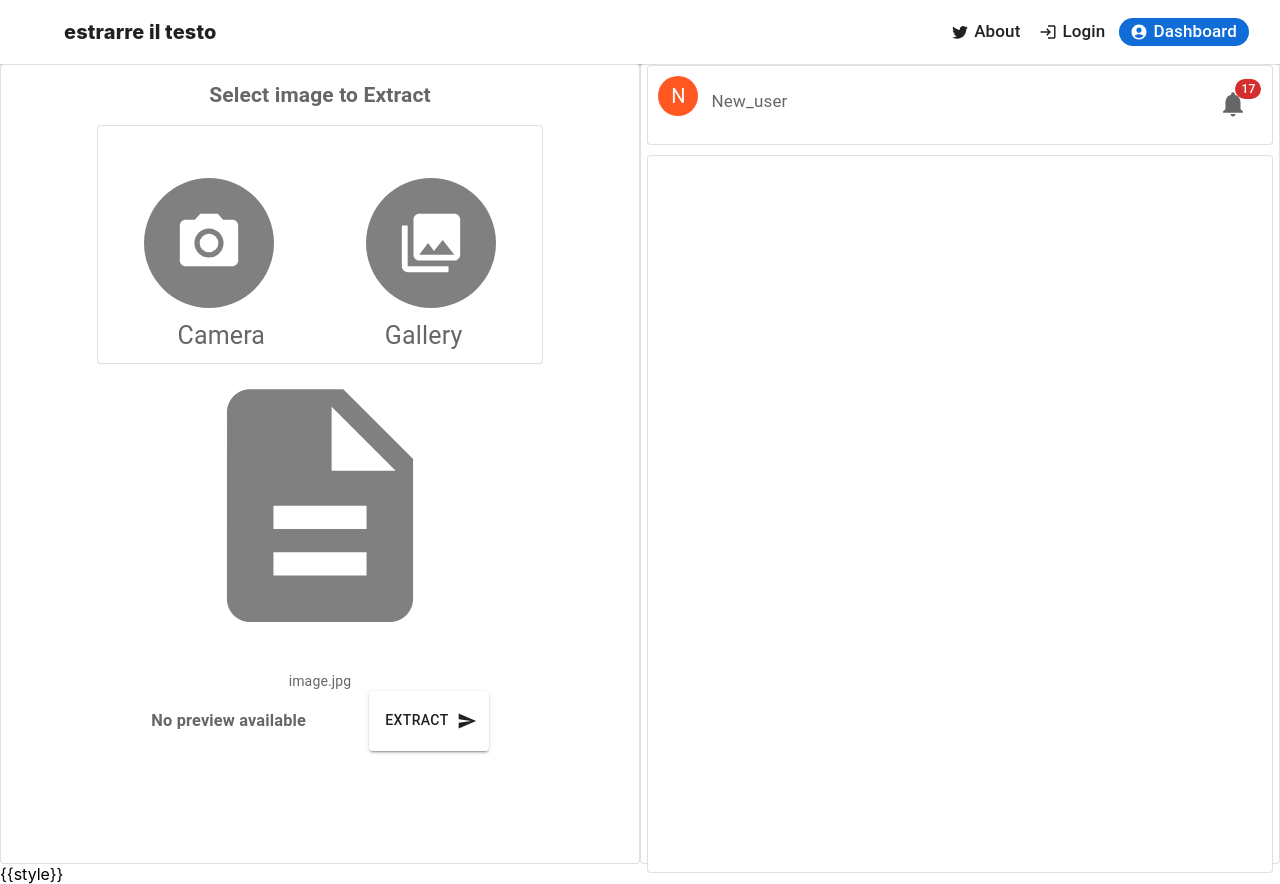
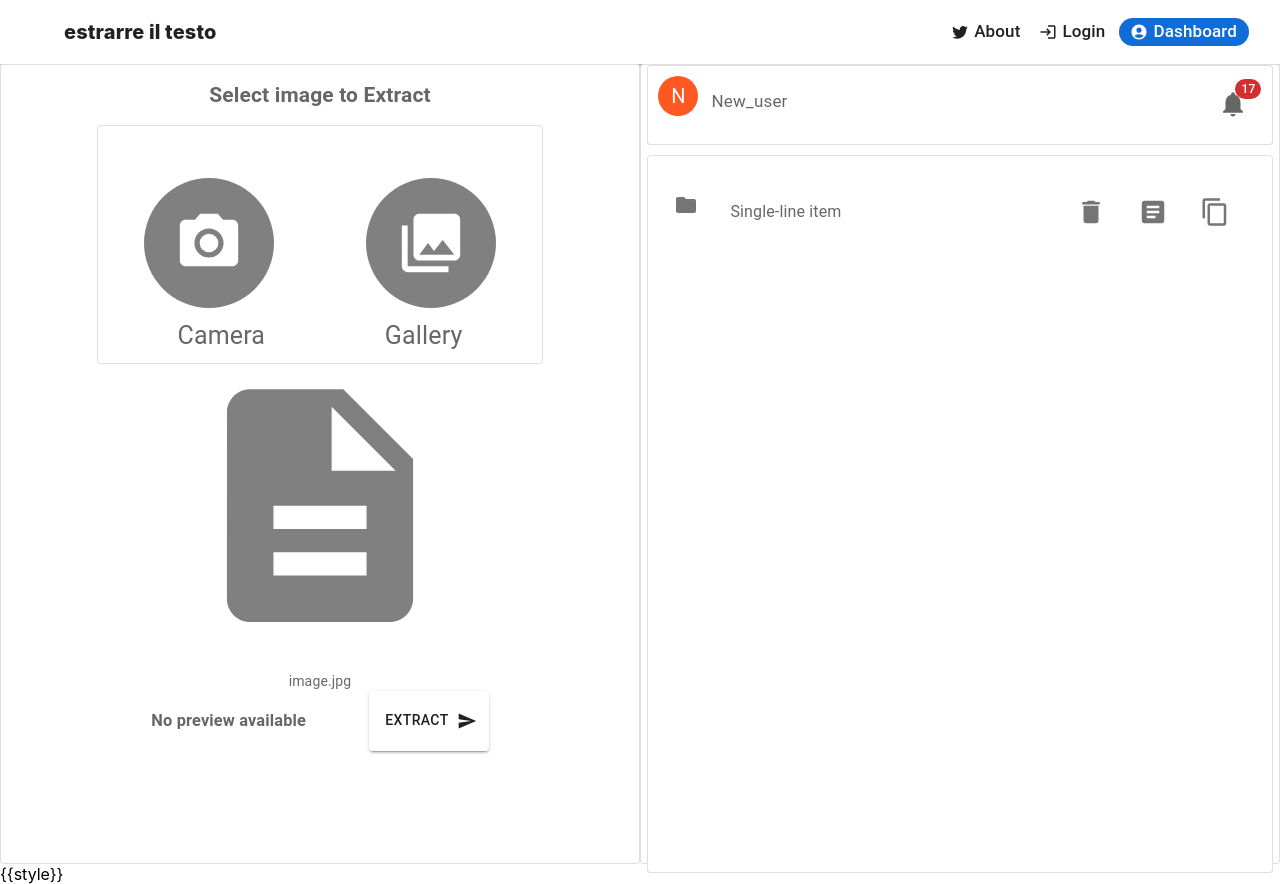
Before and after one commit to JohnnyOhms/FileText-Extractor, a React (Create React App) app: page /dashboard in a window 1280 px wide. Built offline with nearby package versions, Linux system fonts and the light colour scheme.

Commit message:
sectionTwo component added

```diff
--- a/src/component/Dash-SectionTwo.js
+++ b/src/component/Dash-SectionTwo.js
@@ -2,9 +2,19 @@ import React from "react";
 import { SectionTwoDiv } from "../styles/styledDashboard";
 import { Item } from "../pages/dashboard";
 import styled from "@emotion/styled";
-import { Avatar, Badge, Paper, Stack, Typography } from "@mui/material";
+import { Avatar, Badge, Paper, Typography } from "@mui/material";
 import { deepOrange } from "@mui/material/colors";
 import NotificationsIcon from "@mui/icons-material/Notifications";
+import List from "@mui/material/List";
+import ListItem from "@mui/material/ListItem";
+import ListItemAvatar from "@mui/material/ListItemAvatar";
+import ListItemIcon from "@mui/material/ListItemIcon";
+import ListItemText from "@mui/material/ListItemText";
+import IconButton from "@mui/material/IconButton";
+import FolderIcon from "@mui/icons-material/Folder";
+import DeleteIcon from "@mui/icons-material/Delete";
+import ArticleIcon from "@mui/icons-material/Article";
+import ContentCopyIcon from "@mui/icons-material/ContentCopy";
 
 const Profile = styled(Paper)(({ theme }) => ({
   ...theme.typography.body2,
@@ -25,6 +35,13 @@ const ProfileDetails = styled(Paper)(({ theme }) => ({
   margin: "10px auto",
   padding: "10px",
   lineHeight: "60px",
+}));
+
+const Demo = styled("div")(({ theme }) => ({
+  backgroundColor: theme.palette.background.paper,
+  width: "100%",
+  height: "100%",
+  overflowY: "scroll",
 }));
 
 export const SectionTwo = () => {
@@ -52,7 +69,31 @@ export const SectionTwo = () => {
             </Typography>
           </div>
         </Profile>
-        <ProfileDetails variant="outlined"></ProfileDetails>
+        <ProfileDetails variant="outlined">
+          <Demo>
+            <List>
+              <ListItem>
+                <ListItemAvatar>
+                  <ListItemIcon>
+                    <FolderIcon />
+                  </ListItemIcon>
+                </ListItemAvatar>
+                <ListItemText primary="Single-line item" />
+                <React.Fragment>
+                  <IconButton sx={{ mx: { xs: "1x", sm: 1, md: 1 } }}>
+                    <DeleteIcon sx={{ fontSize: "30px" }} />
+                  </IconButton>
+                  <IconButton sx={{ mx: { xs: "1px", sm: 1, md: 1 } }}>
+                    <ArticleIcon sx={{ fontSize: "30px" }} />
+                  </IconButton>
+                  <IconButton sx={{ mx: { xs: "1px", sm: 1, md: 1 } }}>
+                    <ContentCopyIcon sx={{ fontSize: "30px" }} />
+                  </IconButton>
+                </React.Fragment>
+              </ListItem>
+            </List>
+          </Demo>
+        </ProfileDetails>
       </Item>
     </SectionTwoDiv>
   );
```
